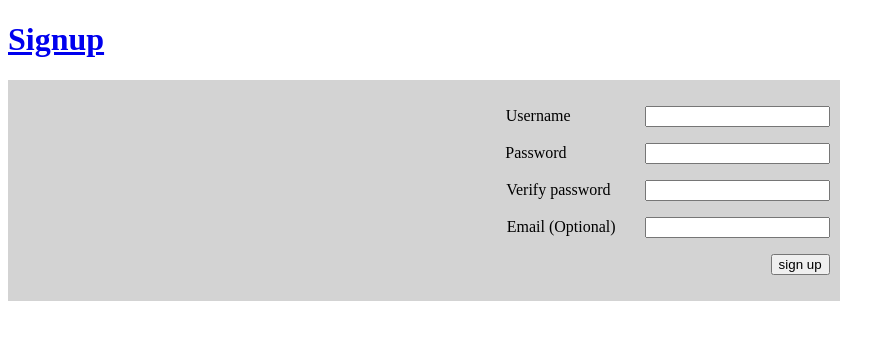
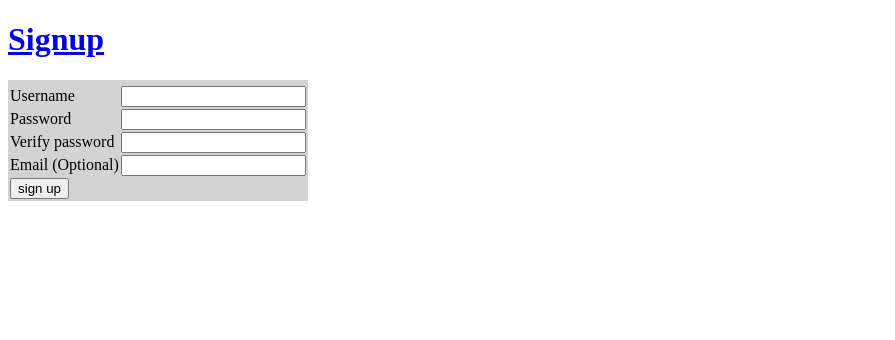
Before and after one commit to magi196502/user-signup, a Flask app: page / in a window 1280 px wide. Shown: the top 340 px of the page, without its empty margins (0-895 px from the left). Run offline with Flask 2, Linux system fonts and the light colour scheme.

Commit message:
Added table for beter appearance

```diff
--- a/templates/base.html
+++ b/templates/base.html
@@ -3,59 +3,19 @@
     <head>
         <style type="text/css">
 
-        div {
-            border: 5px;
-            background-color: lightgrey;
-            padding-top: 10px;
-            padding-right: 10px;
-            padding-bottom: 10px;
-            padding-top: 10px;
-            width: 65%;
+        table, tbody, td, tr {
+            background-color: lightgray;
+            border: 0px;
+            padding: 0px;
+            margin: 0px;
         }
 
-        p {
-            justify-self: right;
+        input [type=text]{
+            color: darkgray;
         }
-
-        label {
-            margin-right: 70px;
-        }
-        input [type=text] {
-            position: right;
-            width: 100px;
-            justify-self: right;
-        }
-
-        input [type=password] {
-            width: 100px;
-            margin-left: 105px;
-            margin-right: 0px;
-            padding-left: 65px;
-            padding-right: 0px;
-            position: right;
-        }
-
 
         .error {
             color: red;
-        }
-
-        .bottom_labels{
-            margin-right: 25px;
-
-        }
-
-        .top_labels{
-            margin-right: 74px;
-
-        }
-        .password_label{
-            margin-right: 30px;
-        }
-
-        button{
-            margin-left: 150px;
-            padding-left: 100px;
         }
 
         </style>
--- a/templates/signup.html
+++ b/templates/signup.html
@@ -2,62 +2,81 @@
 
 {% block content %}
 <form action="/signup" method="post">
-    <p>
+    <table>
+        <th>  </th>
+        <tbody>
+            <tr>
+                <td>
                     <label for="username">Username</label>
+                </td>
+                <td>
                     <input type="text" name="username" value="{{username}}"/>
                     {% if error and error_type == "USER" %}
-        <label class='error'>
+                    <span class='error'>
                         {{ error }}
-        </label>
+                    </spanl>
                     {% else %}
 
                         {% if error and error_type == "ALL" %}
 
-            <label class='error'> Username cannot be empty </label>
+                        <span class='error'> Username cannot be empty </span>
 
                         {% endif %}
-    </p>
                     {% endif %}
 
-    <p>
-    <label class="top_labels" for="password"> Password </label>
-
+                </td>
+            </tr>
+            <tr>
+                <td>
+                    <label for="password"> Password </label>
+                </td>
+                <td>
                     <input type="password" name="password" value="{{password}}"/>
 
                     {% if (error and  error_type == "PASSWORD") %}
-    <label class='error'>
+                    <span class='error'>
                         {{ error }}
-    </label>
+                    </span>
                     {% else %}
 
                         {% if error and error_type == "ALL" %}
 
-            <label class='error'> Password cannot be empty </label>
+                            <span class='error'> Password cannot be empty </span>
 
                         {% endif %}
-    </p>
                     {% endif %}
-    <p>
-    <label class="password_label" for="verify_password">Verify password</label>
+                </td>
+            </tr>
+            <tr>
+                <td>
+                    <label for="verify_password">Verify password</label>
+                </td>
+                <td>
                     <input type="password" name="verify_password" value="{{verify_password}}"/>
 
                     {% if error and error_type == "ALL" %}
-
                     <label class='error'> Confirmation password cannot be empty </label>
-    </p>
                     {% endif %}
-    <p>
-    <label class="bottom_labels"> Email (Optional) </label>
+                </td>
+            </tr>
+                <td>
+                    <label> Email (Optional) </label>
+                </td>
+                <td>
                     <input type="text" name="email" value="{{email}}"/>
                     {% if error and error_type == "EMAIL" %}
                     <label class='error'>
                         {{ error }}
                     </label>
-    </p>
                     {% endif %}
-    <p>
+                </td>
+            </tr>
+            <tr>
+                <td>
                     <input type="submit" value="sign up" />
-
-    </p>
+                </td>
+            </tr>
+        </tbody>
+    </table>
 </form>
 {% endblock %}
```
Lines whose indentation alone changed are shown as unchanged.
